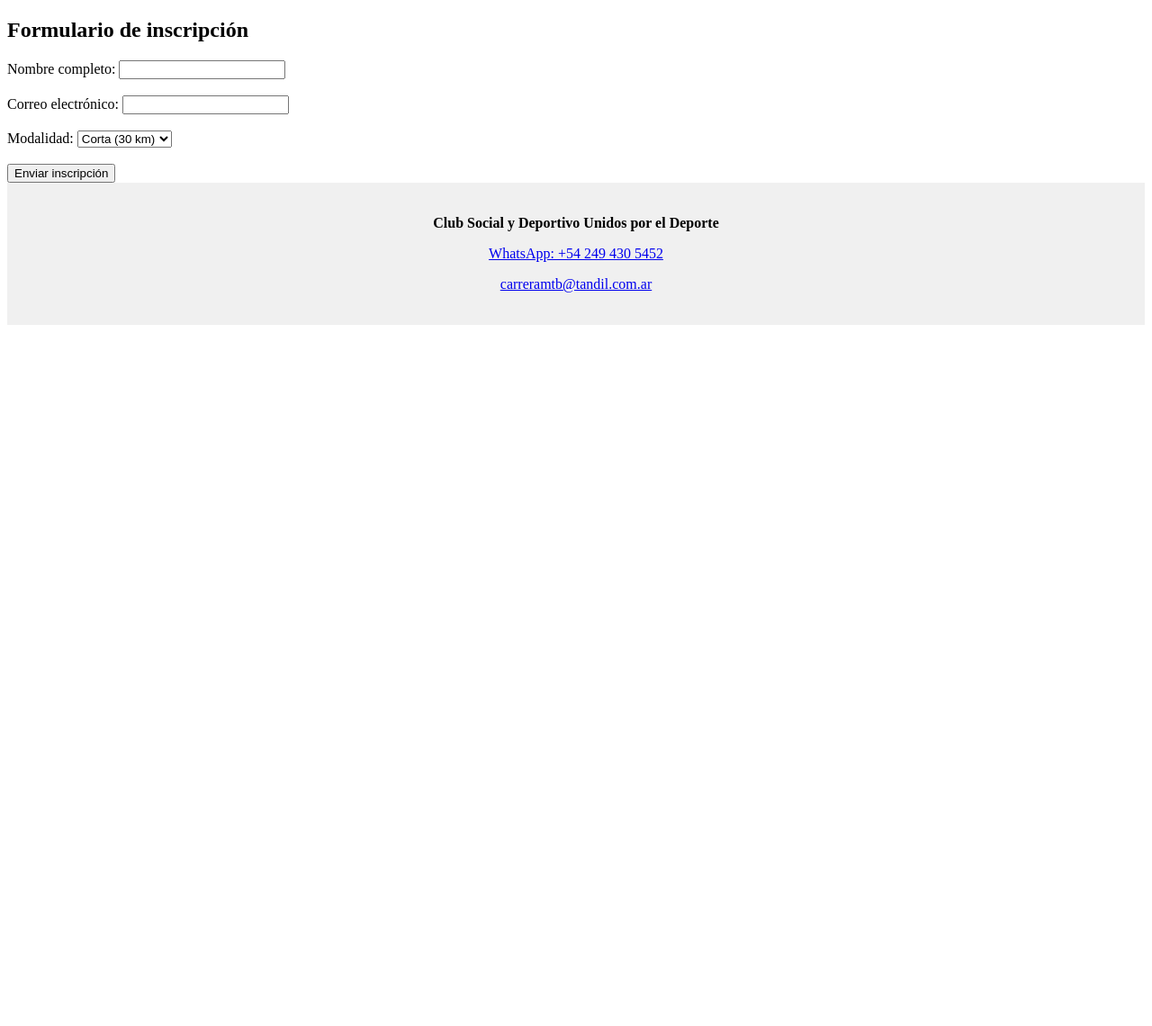
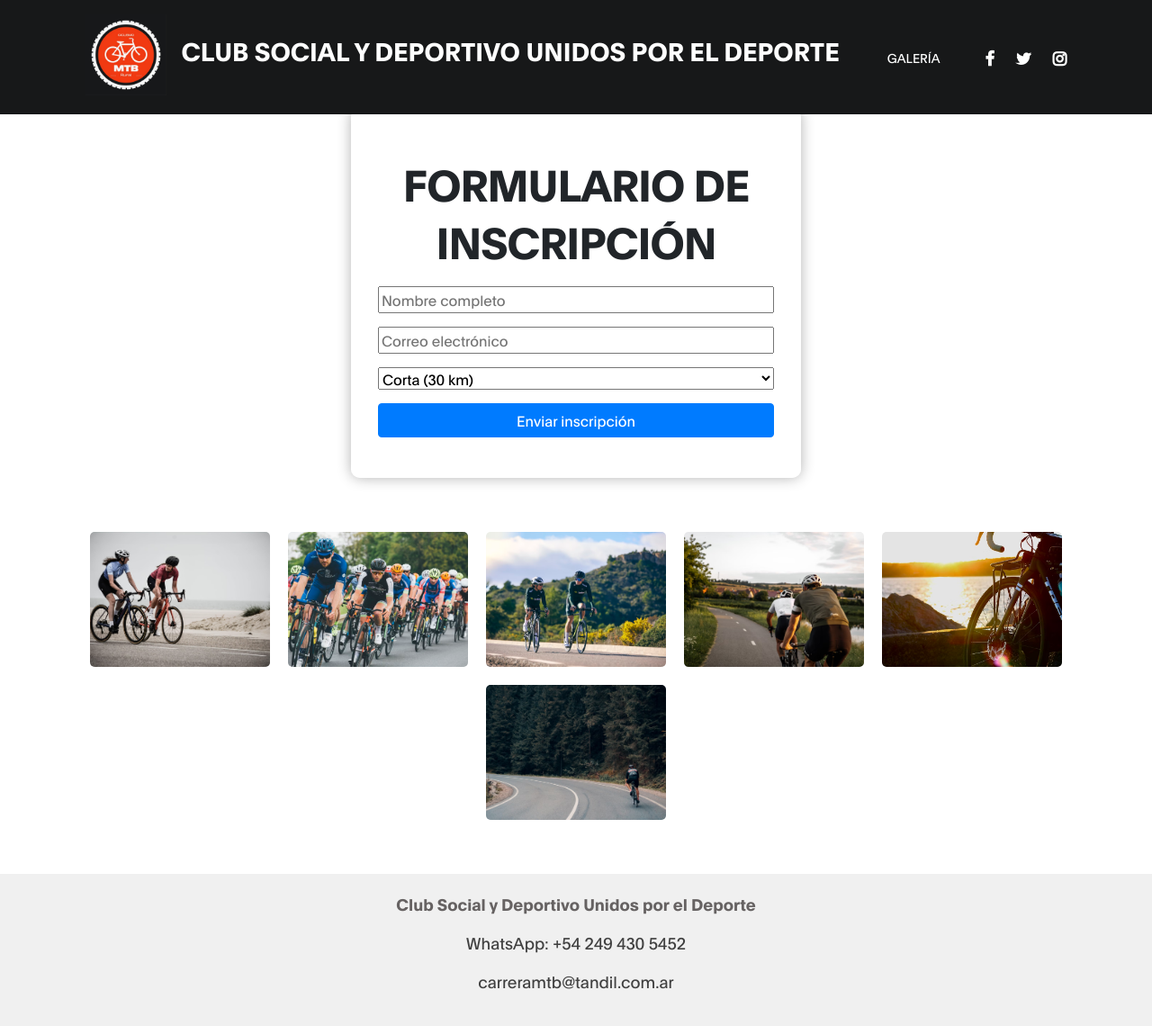
Before and after one commit to loucamasta/TP2-IDS, a Flask app: template templates/registration.html in a window 1280 px wide. Shown: the whole page at 90% size. Before the commit the page ends 361 px from the top, so only its background shows below. Run offline with Flask 3, Linux system fonts and the light colour scheme; the template is opened without the code that fills it, so the values that code supplies are empty; some libraries are stand-ins or nearby versions.

Commit message:
saque el fomulario del  final y ahora cuando apretas "registrate" redirige a una pestaña  registration con galeria y formulario. en stayle.css puse el diseño de registration.

```diff
--- a/app.py
+++ b/app.py
@@ -35,17 +35,20 @@
 def index():
     return render_template("index.html", info_evento=info_evento)
 
-@app.route("/registration", methods=["POST"])
+@app.route("/registration", methods=["GET", "POST"])
 def registration():
-    nombre = request.form["nombre"]
-    email = request.form["email"]
-    modalidad = request.form["modalidad"]
+    if request.method == "POST":
+        nombre = request.form["nombre"]
+        email = request.form["email"]
+        modalidad = request.form["modalidad"]
 
-    msg = Message(f"Inscripción de {nombre}", recipients=["club@gmail.com"])
-    msg.body = f"Nombre: {nombre}\nEmail: {email}\nModalidad: {modalidad}"
-    mail.send(msg)
+        msg = Message(f"Inscripción de {nombre}", recipients=["club@gmail.com"])
+        msg.body = f"Nombre: {nombre}\nEmail: {email}\nModalidad: {modalidad}"
+        mail.send(msg)
 
-    return render_template("index.html", mensaje="Inscripción enviada correctamente")
+
+        return render_template("index.html", mensaje="Inscripción enviada correctamente")
+    return render_template("registration.html")
 
 if __name__ == "__main__":
     app.run("127.0.0.1", port="5001", debug=True)
--- a/static/style.css
+++ b/static/style.css
@@ -0,0 +1,41 @@
+body {
+    background: url("../images/MTB2.jpg") no-repeat center center fixed;
+    background-size: cover;
+}
+
+#formulario-inscripcion {
+    max-width: 500px;
+    margin: 120px auto 50px auto;
+    padding: 30px;
+    background-color: rgba(255,255,255,0.9);
+    border-radius: 10px;
+    box-shadow: 0 0 15px rgba(0,0,0,0.3);
+}
+
+#formulario-inscripcion h1 {
+    text-align: center;
+    margin-bottom: 20px;
+}
+
+#formulario-inscripcion form input,
+#formulario-inscripcion form select,
+#formulario-inscripcion form button {
+    width: 100%;
+    margin-bottom: 15px;
+}
+
+#galeria {
+    max-width: 1200px;
+    margin: 50px auto;
+    display: flex;
+    flex-wrap: wrap;
+    justify-content: center;
+}
+
+#galeria img {
+    width: 200px;
+    height: 150px;
+    object-fit: cover;
+    margin: 10px;
+    border-radius: 5px;
+}
--- a/templates/registration.html
+++ b/templates/registration.html
@@ -3,39 +3,77 @@
 <head>
     <meta charset="UTF-8">
     <title>Inscripción Rally MTB</title>
+    <meta name="viewport" content="width=device-width, initial-scale=1">
+
+    <link rel="stylesheet" href="{{ url_for('static', filename='style.css') }}">
+
+    <link rel="stylesheet" href="{{ url_for('static', filename='css/bootstrap.min.css') }}">
+    <link rel="stylesheet" href="{{ url_for('static', filename='css/font-awesome.min.css') }}">
+    <link rel="stylesheet" href="{{ url_for('static', filename='css/aos.css') }}">
+    <link rel="stylesheet" href="{{ url_for('static', filename='css/tooplate-gymso-style.css') }}">
+
+
 </head>
-<body>
+<body data-spy="scroll" data-target="#navbarNav" data-offset="50">
+
+    <nav class="navbar navbar-expand-lg fixed-top">
+        <div class="container">
+
+            <a class="navbar-brand" href="index.html">
+                <img src="{{ url_for('static', filename='images/logo_ciclismo.jpeg') }}" alt="Logo del evento">
+                CLUB SOCIAL Y DEPORTIVO UNIDOS POR EL DEPORTE
+            </a>
+
+            <button class="navbar-toggler" type="button" data-toggle="collapse" data-target="#navbarNav"
+                aria-controls="navbarNav" aria-expanded="false" aria-label="Toggle navigation">
+                <span class="navbar-toggler-icon"></span>
+            </button>
+
+            <div class="collapse navbar-collapse" id="navbarNav">
+                <ul class="navbar-nav ml-lg-auto">
+                    <li class="nav-item">
+                        <a href="#galeria" class="nav-link smoothScroll">Galería</a>
+                    </li>
+                </ul>
+
+                <ul class="social-icon ml-lg-3">
+                    <li><a href="https://fb.com/tooplate" class="fa fa-facebook"></a></li>
+                    <li><a href="#" class="fa fa-twitter"></a></li>
+                    <li><a href="#" class="fa fa-instagram"></a></li>
+                </ul>
+            </div>
+        </div>
+    </nav>
+
     <section id="formulario-inscripcion">
         <h1>Formulario de inscripción</h1>
+
         {% if mensaje %}
-            <p style="color: green">{{ mensaje }}</p>
+            <p style="color: green; text-align:center">{{ mensaje }}</p>
         {% endif %}
-            <form action="/registration" method="POST">
-                <label for="nombre">Nombre completo:</label>
-                <input
-                    type="text"
-                    id="nombre"
-                    name="nombre"
-                    required
-                /><br /><br />
-                <label for="email">Correo electrónico:</label>
-                <input
-                    type="email"
-                    id="email"
-                    name="email"
-                    required
-                /><br /><br />
-                <label for="modalidad">Modalidad:</label>
+
+        <form action="{{ url_for('registration') }}" method="POST">
+            <input type="text" id="nombre" name="nombre" placeholder="Nombre completo" required>
+            <input type="email" id="email" name="email" placeholder="Correo electrónico" required>
             <select id="modalidad" name="modalidad">
                 <option value="Corta">Corta (30 km)</option>
-                    <option value="Larga">Larga (80 km)</option></select
-                ><br /><br />
+                <option value="Larga">Larga (80 km)</option>
+            </select>
+            <button type="submit" class="btn btn-primary">Enviar inscripción</button>
+        </form>
+    </section>
 
-        <button type="submit">Enviar inscripción</button>
-    </form>
+
+    <section id="galeria">
+        <img src="{{ url_for('static', filename='images/foto1.jpeg') }}" alt="Foto 1">
+        <img src="{{ url_for('static', filename='images/foto2.jpeg') }}" alt="Foto 2">
+        <img src="{{ url_for('static', filename='images/foto3.jpeg') }}" alt="Foto 3">
+        <img src="{{ url_for('static', filename='images/foto4.jpeg') }}" alt="Foto 4">
+        <img src="{{ url_for('static', filename='images/foto5.jpeg') }}" alt="Foto 5">
+        <img src="{{ url_for('static', filename='images/foto6.jpeg') }}" alt="Foto 6">
+    </section>
 
     {% extends "base.html" %}
     {% block footer %}{{ super() }}{% endblock %}
-
 </body>
 </html>
```
Also changed, not shown: templates/index.html (+12 -19 lines), static/images/class/cardio-class.jpg (deleted), static/images/class/crossfit-class.jpg (deleted), static/images/class/yoga-class.jpg (deleted), static/images/foto1.jpeg (added), static/images/foto2.jpeg (added), static/images/foto3.jpeg (added), static/images/foto4.jpeg (added), static/images/foto5.jpeg (added), static/images/foto6.jpeg (added), static/images/hero-bg.jpg (deleted), static/images/team/team-image.jpg (deleted), static/images/team/team-image01.jpg (deleted). Lines whose indentation alone changed are shown as unchanged.
